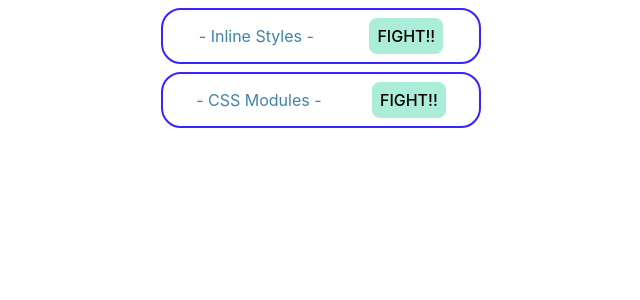
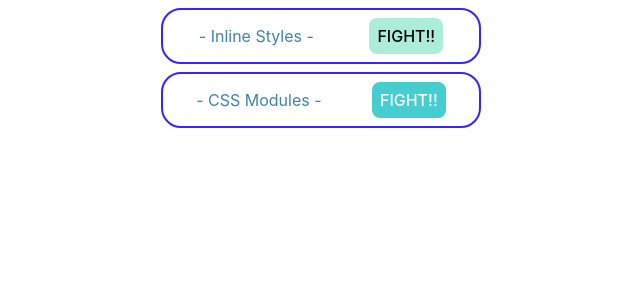
Before and after one commit to kainni07/vite-project, a React (Vite) app: page / in a window 1280 px wide. In both pictures the pointer is over the button 727 px from the left and 100 px from the top of the page. Shown: the top 300 px of the page, without its empty margins (319-959 px from the left). Built offline with nearby package versions, Linux system fonts and the light colour scheme.

Commit message:
Add hover styles

```diff
--- a/src/components/CssModules.module.scss
+++ b/src/components/CssModules.module.scss
@@ -19,4 +19,9 @@
   border: none;
   padding: 8px;
   border-radius: 8px;
+  &:hover {
+    background-color: #46cdcf;
+    color: #fff;
+    cursor: pointer;
+  }
 }
```
